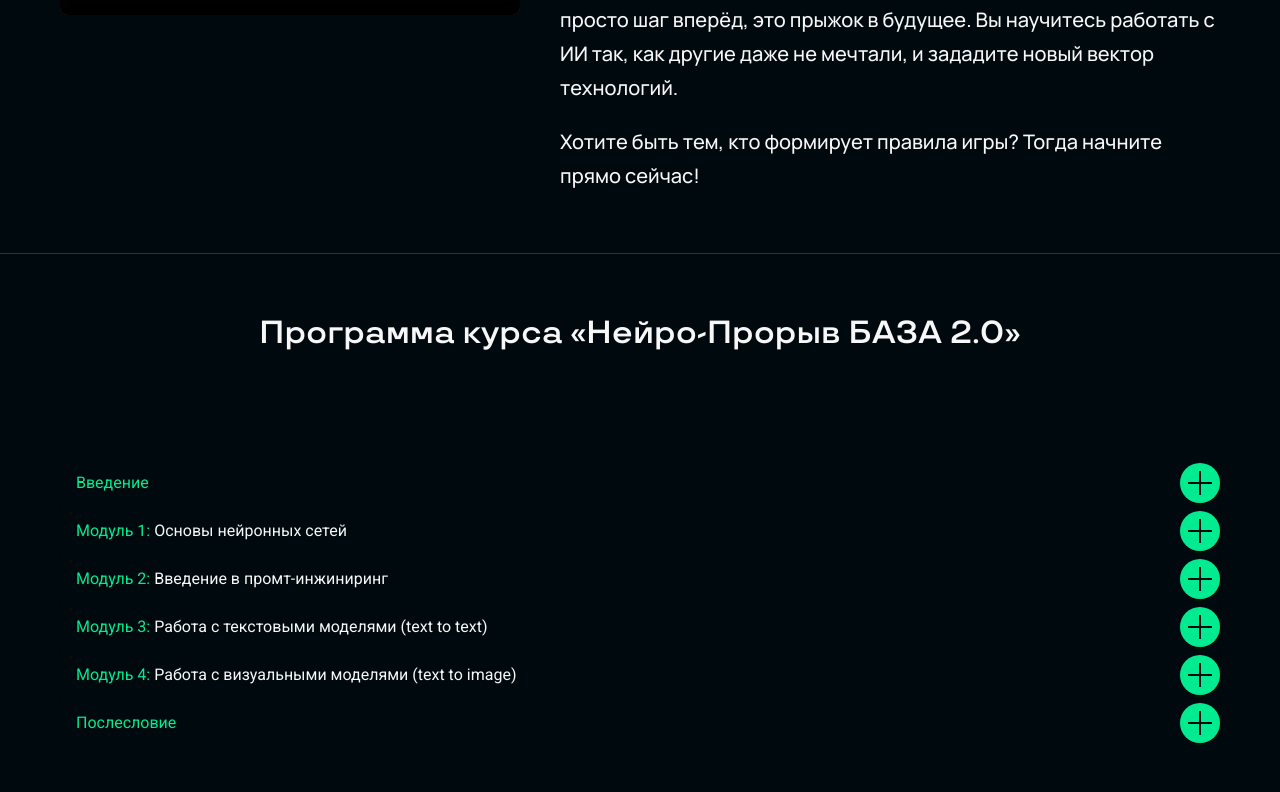
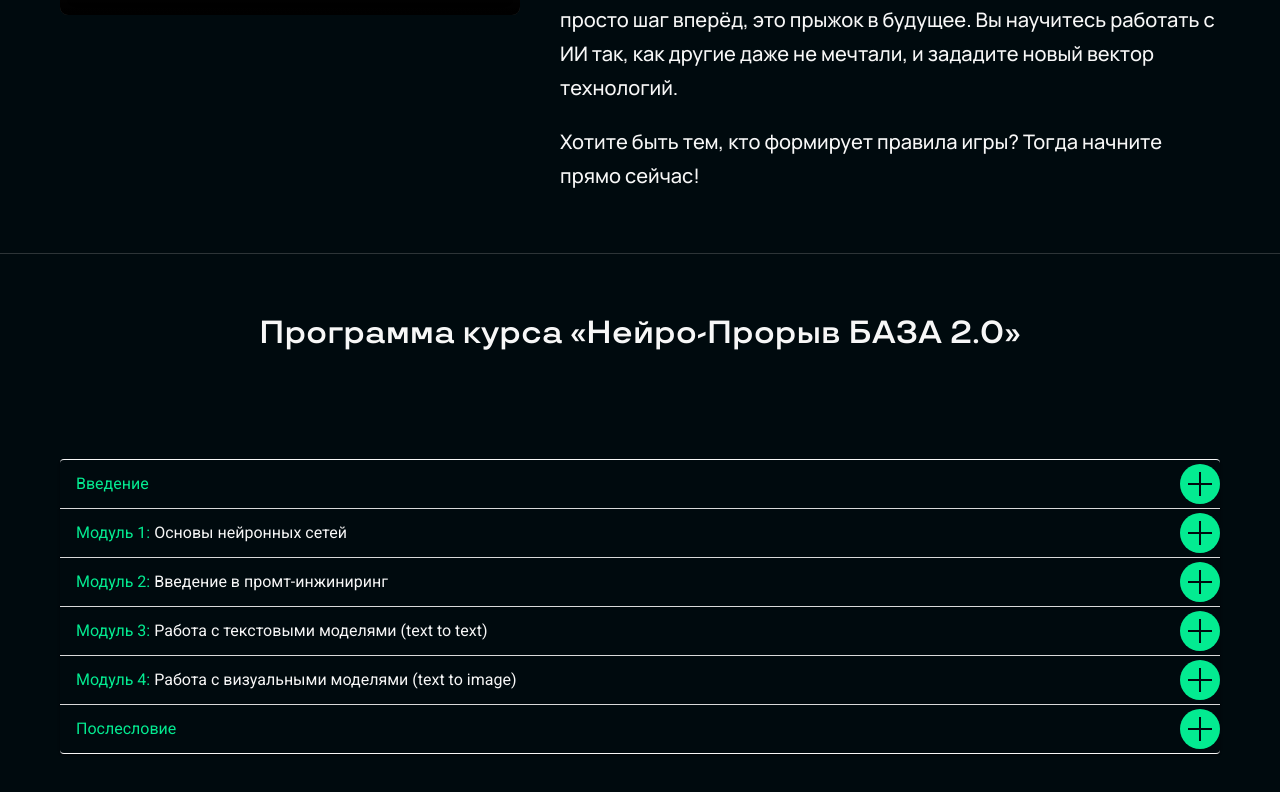
Before and after one commit to blastuha/landoss, a Next.js app: page / in a window 1280 px wide. Shown: the part 1454-2246 px from the top of the page. Before the commit the page ends 2201 px from the top, so only its background shows below. Built offline with nearby package versions, Linux system fonts and the light colour scheme; grey boxes are pictures that could not be loaded; what @mui/material-nextjs would draw is missing.

Commit message:
Секция с аккордеоном готова

```diff
--- a/src/components/sections/Program/Program.module.scss
+++ b/src/components/sections/Program/Program.module.scss
@@ -2,6 +2,7 @@
   display: flex;
   flex-direction: column;
   margin: 0 20px;
+  padding-bottom: 90px;
 
   &__title {
     font-family: "TTTravels", Arial, sans-serif;
--- a/src/components/ui/Accordion/Accordion.scss
+++ b/src/components/ui/Accordion/Accordion.scss
@@ -4,6 +4,13 @@
 
 .accordion:hover .icon svg {
   color: var(--white-1);
+}
+
+.accordion {
+  border-top: 1px solid var(--white-1);
+  &:last-child {
+    border-bottom: 1px solid var(--white-1);
+  }
 }
 
 .accordion__summary {
@@ -16,7 +23,6 @@
   box-sizing: border-box;
   cursor: pointer;
   outline: none;
-  border-top: 1px solid var(--white-1);
 }
 
 .title {
```
